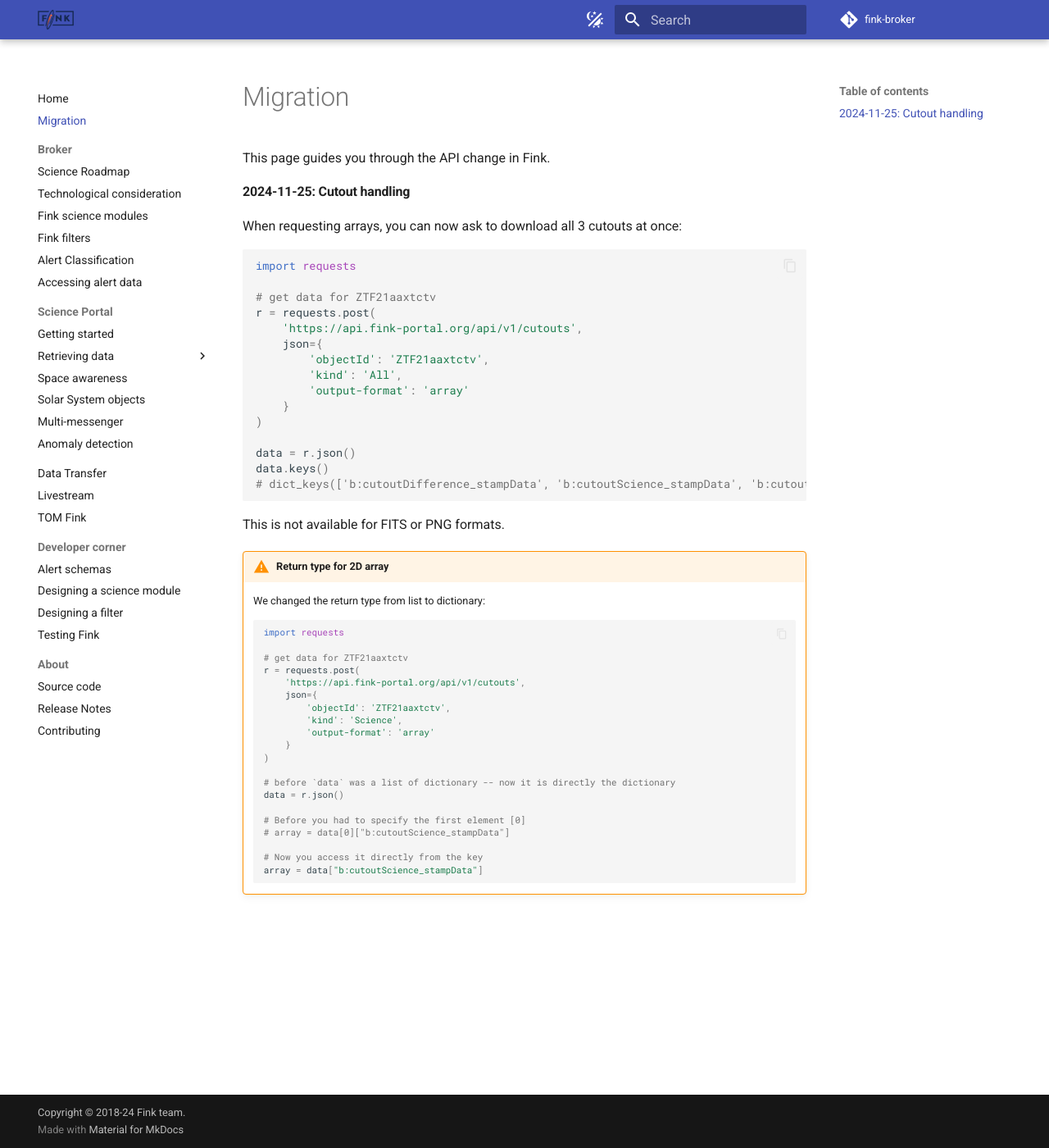
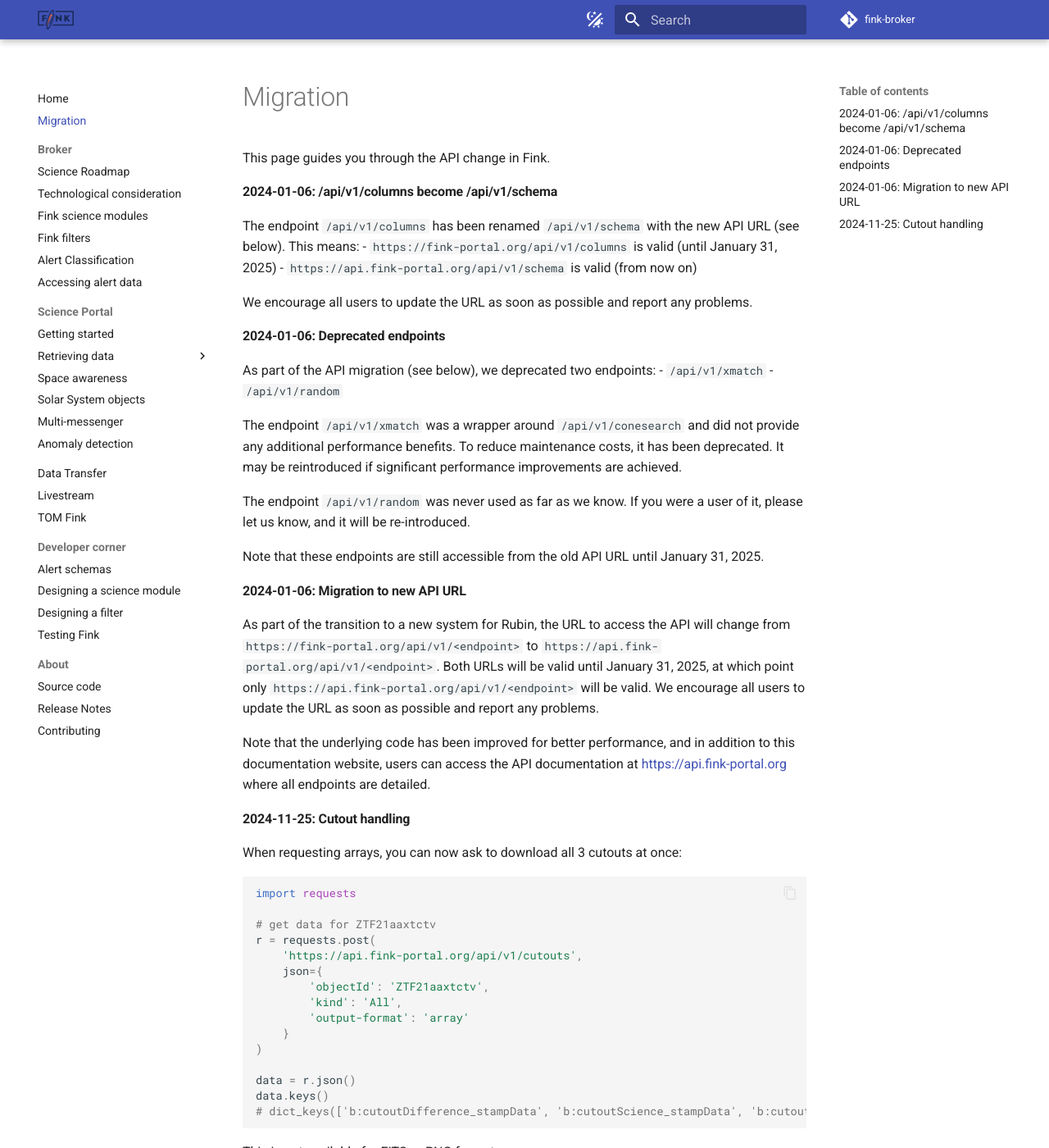
Before and after one commit to astrolabsoftware/fink, an MkDocs documentation site: the page built from docs/migration.md, in a window 1280 px wide and 1400 px high. Shown: the whole window at 82% size. Built offline with MkDocs 1.6.1 and Material for MkDocs 9.7.7, drawn with Linux system fonts in a browser that asks for light colours; comment, search, counter and statistics services are not loaded.

Commit message:
Update migration guide

```diff
--- a/docs/migration.md
+++ b/docs/migration.md
@@ -1,6 +1,33 @@
 # Migration
 
 This page guides you through the API change in Fink.
+
+#### 2024-01-06: /api/v1/columns become /api/v1/schema
+
+The endpoint `/api/v1/columns` has been renamed `/api/v1/schema` with the new API URL (see below). This means:
+- `https://fink-portal.org/api/v1/columns` is valid (until January 31, 2025)
+- `https://api.fink-portal.org/api/v1/schema` is valid (from now on)
+
+We encourage all users to update the URL as soon as possible and report any problems.
+
+#### 2024-01-06: Deprecated endpoints
+
+As part of the API migration (see below), we deprecated two endpoints:
+- `/api/v1/xmatch`
+- `/api/v1/random`
+
+The endpoint `/api/v1/xmatch` was a wrapper around `/api/v1/conesearch` and did not provide any additional performance benefits. To reduce maintenance costs, it has been deprecated. It may be reintroduced if significant performance improvements are achieved.
+
+The endpoint `/api/v1/random` was never used as far as we know. If you were a user of it, please let us know, and it will be re-introduced.
+
+Note that these endpoints are still accessible from the old API URL until January 31, 2025.
+
+
+#### 2024-01-06: Migration to new API URL
+
+As part of the transition to a new system for Rubin, the URL to access the API will change from `https://fink-portal.org/api/v1/<endpoint>` to `https://api.fink-portal.org/api/v1/<endpoint>`. Both URLs will be valid until January 31, 2025, at which point only `https://api.fink-portal.org/api/v1/<endpoint>` will be valid. We encourage all users to update the URL as soon as possible and report any problems.
+
+Note that the underlying code has been improved for better performance, and in addition to this documentation website, users can access the API documentation at [https://api.fink-portal.org](https://api.fink-portal.org) where all endpoints are detailed.
 
 #### 2024-11-25: Cutout handling
 
```
